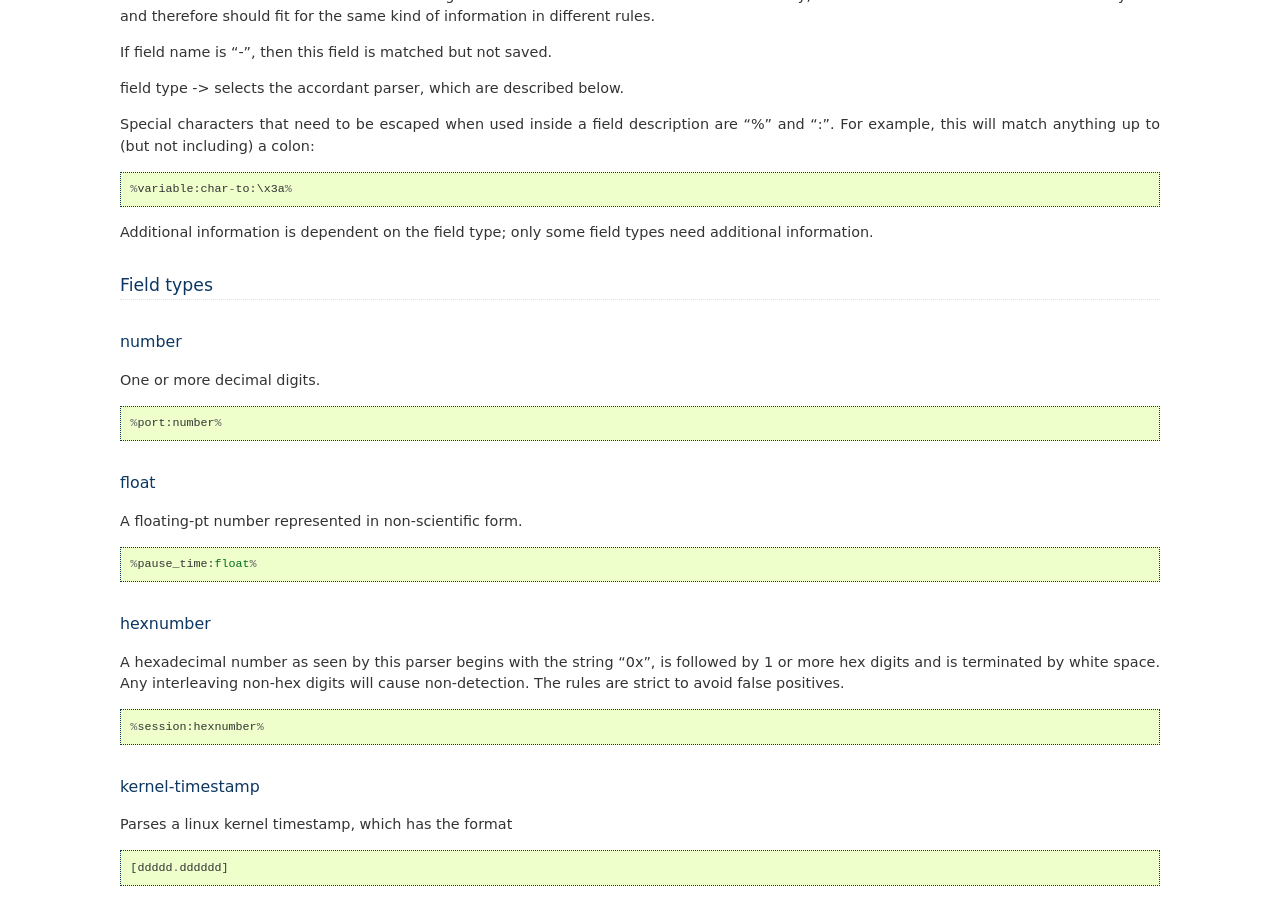
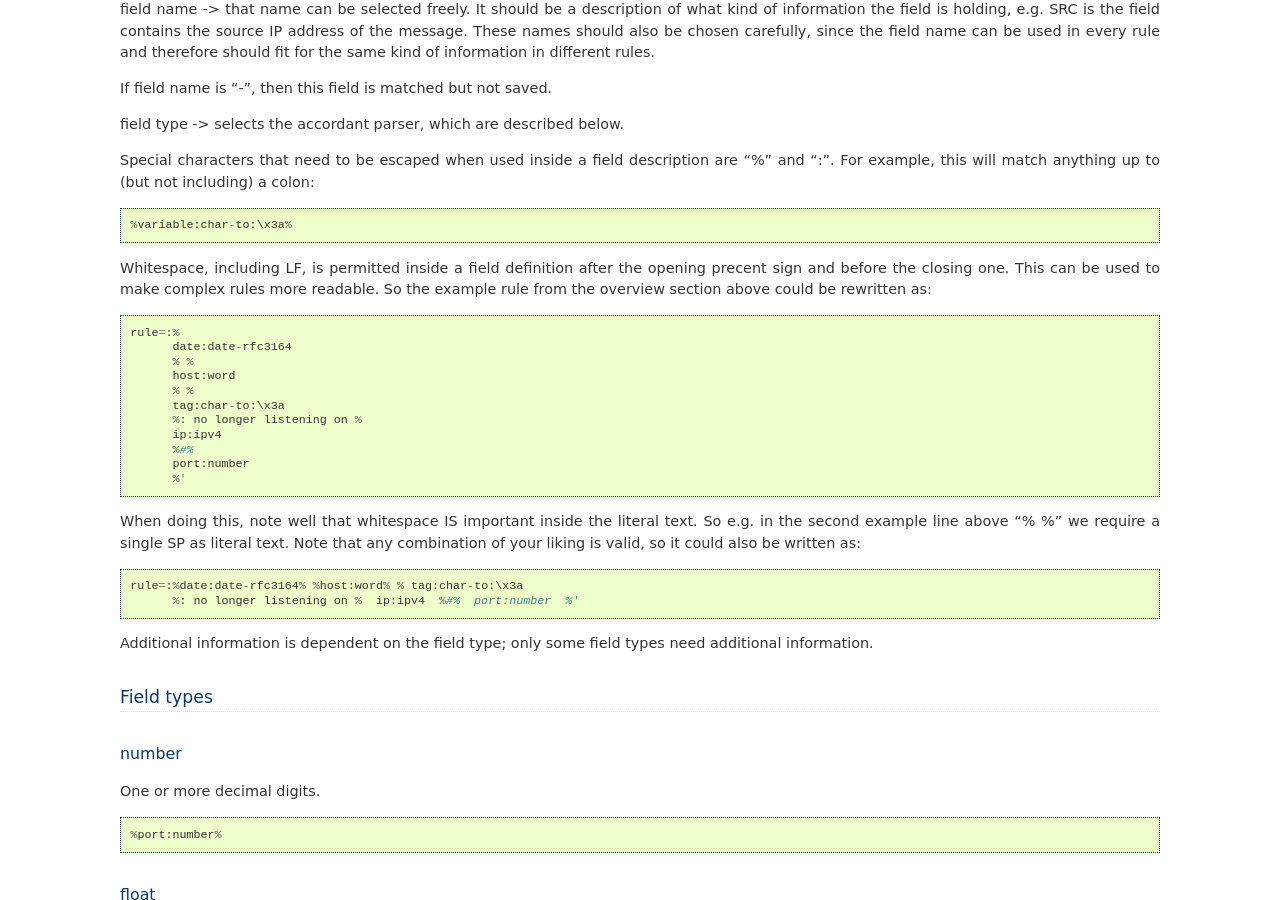
Before and after one commit to rsyslog/liblognorm, a Sphinx documentation site: the page built from doc/configuration.rst, in a window 1280 px wide and 900 px high, scrolled down 1410 px. Built offline with Sphinx 7.4.7, drawn with Linux system fonts in a browser that asks for light colours; some of the changed text lies outside the part shown.

Commit message:
permit LF inside parser definition

```diff
--- a/doc/configuration.rst
+++ b/doc/configuration.rst
@@ -34,6 +34,8 @@ To keep your rulebase tidy, you can use commentaries. Start a commentary
 with "#" like in many other configurations. It should look like this::
 
     # The following prefix and rules are for firewall logs
+
+Note that the comment character MUST be in the first column of the line.
 
 Empty lines are just skipped, they can be inserted for readability.
 
@@ -89,6 +91,31 @@ description are "%" and ":". For example, this will match anything up to
 (but not including) a colon::
 
     %variable:char-to:\x3a%
+
+Whitespace, including LF, is permitted inside a field definition after
+the opening precent sign and before the closing one. This can be used to
+make complex rules more readable. So the example rule from the overview
+section above could be rewritten as::
+
+    rule=:%
+          date:date-rfc3164
+          % %
+	  host:word
+	  % %
+	  tag:char-to:\x3a
+	  %: no longer listening on %
+	  ip:ipv4
+	  %#%
+	  port:number
+	  %'
+
+When doing this, note well that whitespace IS important inside the
+literal text. So e.g. in the second example line above "% %" we require
+a single SP as literal text. Note that any combination of your liking is
+valid, so it could also be written as::
+
+    rule=:%date:date-rfc3164% %host:word% % tag:char-to:\x3a
+          %: no longer listening on %  ip:ipv4  %#%  port:number  %'
 
 Additional information is dependent on the field type; only some field
 types need additional information.
```
Also changed, not shown: 7 other files.
